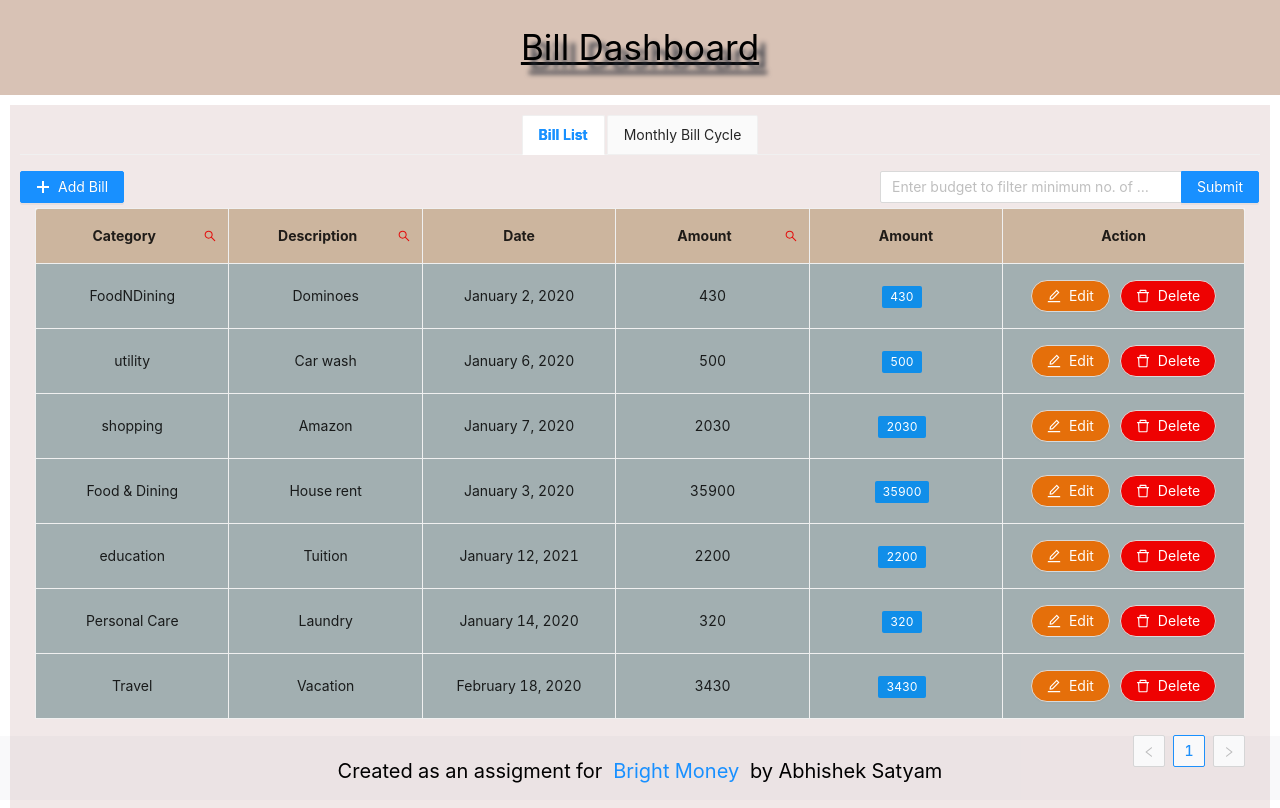
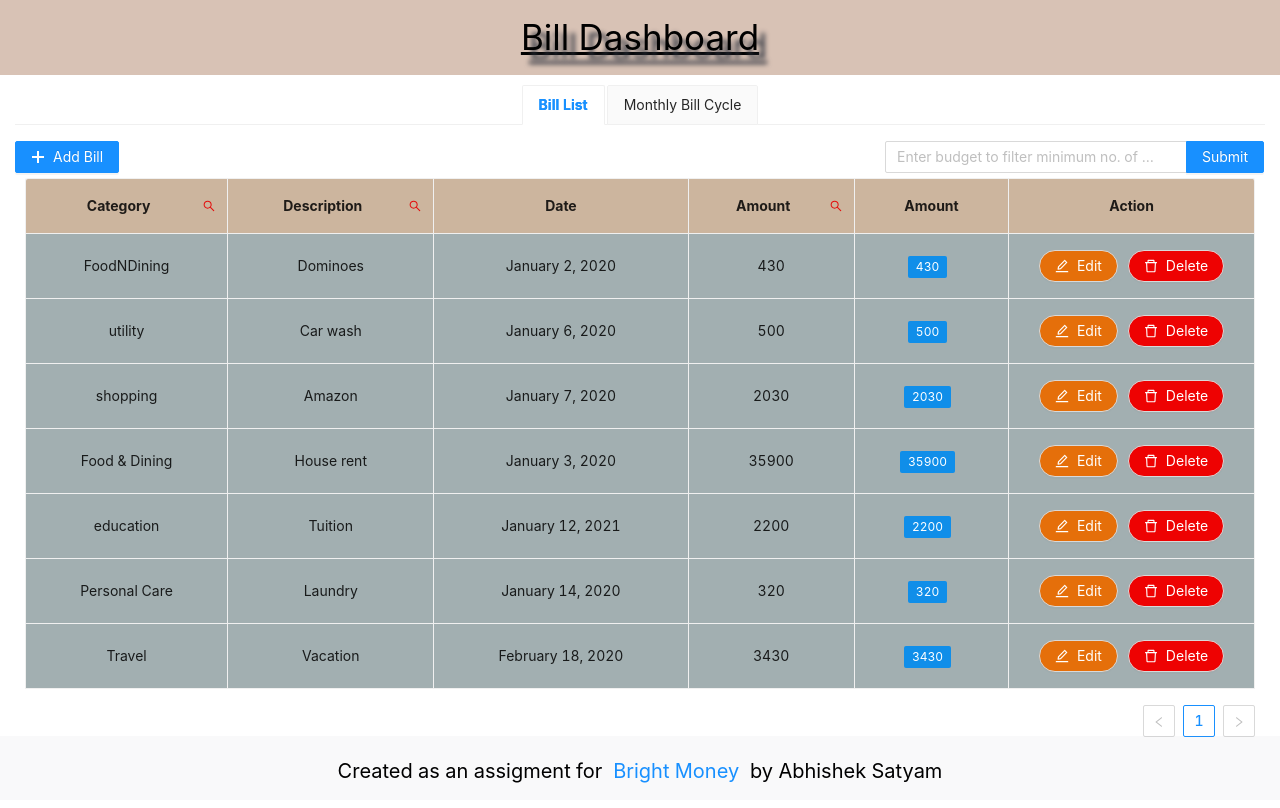
Before and after one commit to AbhishekSatyam96/bill-portal, a React (Create React App) app: page / in a window 1280 px wide. Built offline with nearby package versions, Linux system fonts and the light colour scheme.

Commit message:
deploy to heruko

```diff
--- a/src/components/BillList/index.css
+++ b/src/components/BillList/index.css
@@ -1,5 +1,5 @@
 .table-layout {
-    margin: 10px;
+    margin: 5px;
     padding: 5px;
 }
 
--- a/src/components/BillList/index.jsx
+++ b/src/components/BillList/index.jsx
@@ -200,7 +200,11 @@ class BillList extends Component {
             }
         ];
         return (
-            <div>
+            <div
+                style={{
+                    // backgroundColor: '#f1e8e8',
+                }}
+            >
                 {operation ?
                     <BillForm
                         visible={true}
@@ -233,7 +237,7 @@ class BillList extends Component {
                     dataSource={record}
                     columns={columns}
                     bordered
-                    scroll={{ y: 500 }}
+                    // scroll={{ y: 500 }}
                 />
             </div>
         )
--- a/src/components/Dashboard/index.css
+++ b/src/components/Dashboard/index.css
@@ -1,7 +1,7 @@
 .tab-layout {
-    margin: 10px;
-    padding: 10px;
-    background-color: #f1e8e8;
+    margin: 5px 10px 5px 10px;
+    padding: 5px;
+    /* background-color: #f1e8e8; */
 }
 
 .ant-tabs-tab.ant-tabs-tab-active .ant-tabs-tab-btn {
--- a/src/components/Header/index.css
+++ b/src/components/Header/index.css
@@ -1,5 +1,5 @@
 .header {
-  padding: 20px;
+  padding: 10px;
   text-align: center;
   /* background-color: #DDAF94; */
   background-color: #d8c2b5;
```
Also changed, not shown: package.json (+5 -3 lines).
